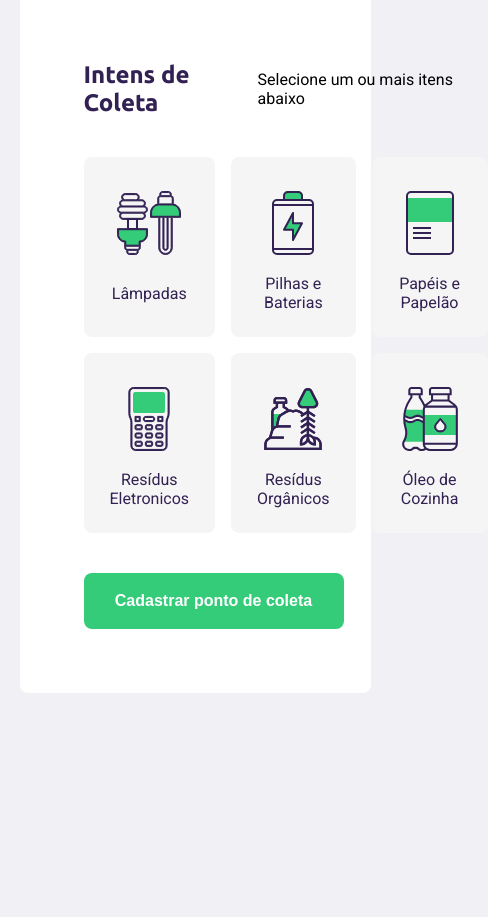
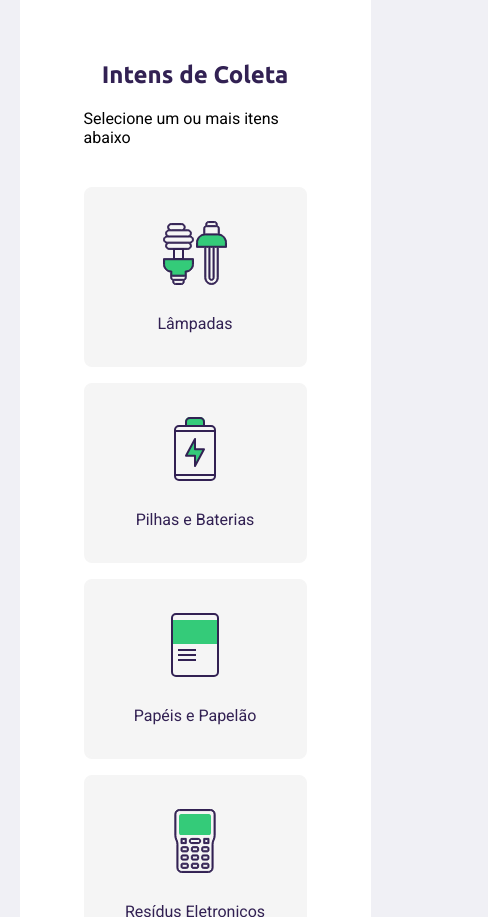
Before and after one commit to JonathanBenicio/NLW, a website: page src/views/create-point.html in a window 390 px wide. Shown: the part 1083-2000 px from the top of the page, 488 px wide, since content can reach past the window. Before the commit the page ends 1856 px from the top, so only its background shows below. Drawn offline with nearby package versions, Linux system fonts and the light colour scheme; files that its build step writes are made by us from their sources; no server answers.

Commit message:
responsive create-point  in grid and legend

```diff
--- a/public/styles/create-point.css
+++ b/public/styles/create-point.css
@@ -61,9 +61,6 @@ form legend {
     width: 100%;
 }
 
-form legend h2 {
-    font-size: 24px;
-}
 form legend h2 {
     color: var(--title-color);
     font-size: 24px;
--- a/public/styles/responsive.css
+++ b/public/styles/responsive.css
@@ -1,9 +1,9 @@
-@media (max-width: 900px){
+@media (max-width: 900px) {
     #page-home{
         background-position-x: 70vw;
     }
 
-    #page-home .content{
+    #page-home .content {
         align-items: center;
         text-align: center;
     }
@@ -19,10 +19,10 @@
         align-items: center;
     }
 
-    #page-search-results .cards{
+    #page-search-results .cards {
         grid-template-columns:  1fr;
     }
-    #page-search-results .card img{
+    #page-search-results .card img {
         height: 250px;
     }
 
@@ -34,15 +34,35 @@
     }
 }
 
-@media (min-width:1440px){
+@media (min-width:1440px) {
     #page-home{
         background-position-x: 50vw;
 
     }
 }
 
-@media (max-height:760px){
+@media (max-height:760px) {
     #page-home{
         background-position-y: 200px;
 
-    }}
+    }
+}
+
+@media (max-width: 640px) {
+    #page-create-point form legend {
+        flex-direction: column;
+    }
+    #page-create-point form legend span {
+        margin-top: 20px;
+        flex: 1;
+    }
+
+    #page-create-point form button {
+        width: 100%;
+    }
+
+    #page-create-point .items-grid {
+        grid-template-columns: 1fr;
+
+    }
+}
```
Also changed, not shown: src/views/create-point.html (+1 -2 lines).
